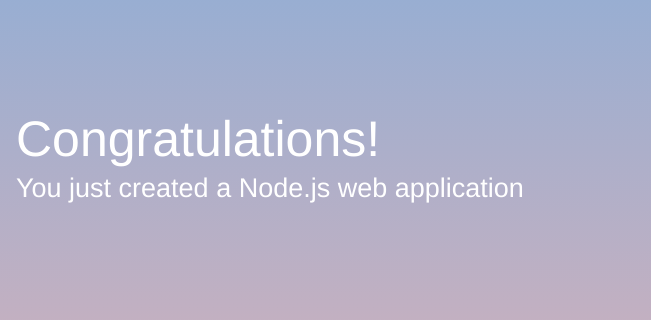
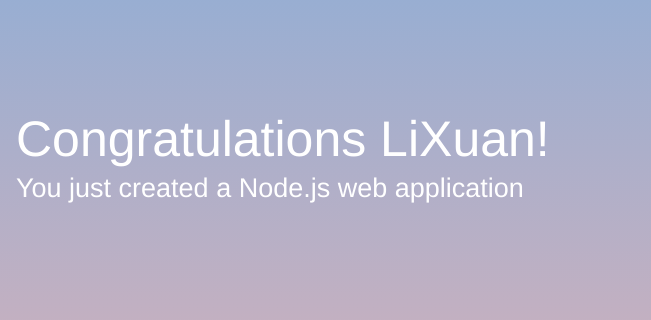
Before and after one commit to xuan139/uiuc, a website: page public/index.html in a window 1280 px wide. Shown: the part 171-491 px from the top of the page, 629-1280 px from the left. Drawn offline with Linux system fonts and the light colour scheme.

Commit message:
modify index.html

```diff
--- a/public/index.html
+++ b/public/index.html
@@ -58,7 +58,7 @@
         <div class="message">
             <a class="twitter-link" href="http://twitter.com/home/?status=I%20created%20a%20project%20with%20AWS%20CodeStar!%20%23AWS%20%23AWSCodeStar%20https%3A%2F%2Faws.amazon.com%2Fcodestar"><img src="assets/img/tweet.svg" /></a>
             <div class="text">
-                <h1>Congratulations!</h1>
+                <h1>Congratulations LiXuan!</h1>
                 <h2>You just created a Node.js web application</h2>
             </div>
         </div>
```
